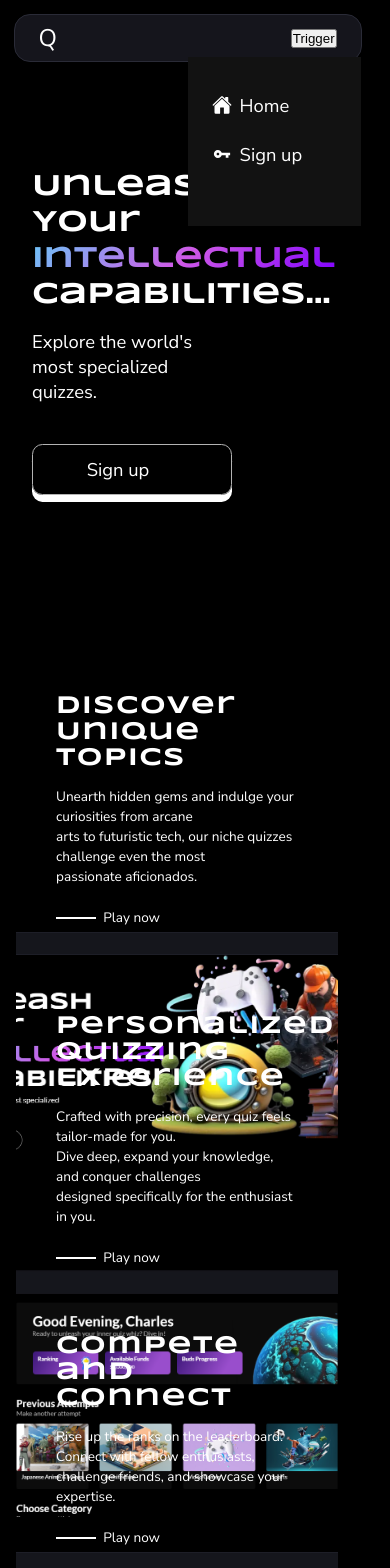
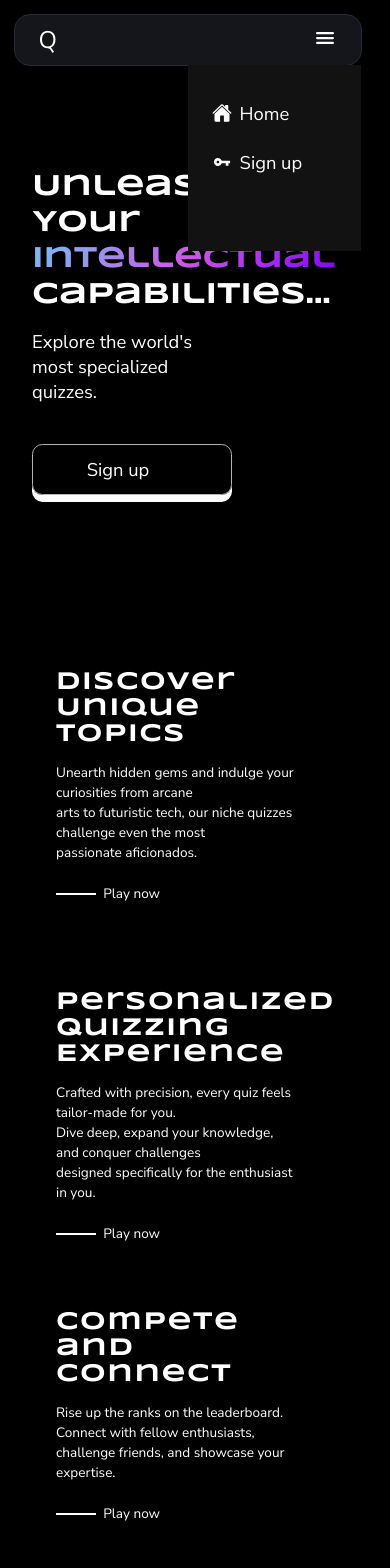
Before and after one commit to Ginikachuqu/QuizBuds, a Vue app: page / in a window 390 px wide. Shown: the top 1568 px of the page. Built offline with nearby package versions, Linux system fonts and the light colour scheme; no server answers.

Commit message:
Responsivity improved.

```diff
--- /dev/null
+++ b/src/assets/icons/IonMenu.vue
@@ -0,0 +1,10 @@
+
+<template>
+  <svg xmlns="http://www.w3.org/2000/svg" width="1em" height="1em" viewBox="0 0 512 512"><path fill="none" stroke="currentColor" stroke-linecap="round" stroke-miterlimit="10" stroke-width="48" d="M88 152h336M88 256h336M88 360h336"></path></svg>
+</template>
+
+<script>
+export default {
+  name: 'IonMenu'
+}
+</script>
--- a/src/components/Navbar/Navbar.vue
+++ b/src/components/Navbar/Navbar.vue
@@ -34,7 +34,7 @@
             <!-- <div class="user__avatar" :style="{ 'background-image': 'url(' + user__avatar + ')' }"></div> -->
         </ul>
         <div class="trigger">
-            <button>Trigger</button>
+            <IonMenu />
         </div>
     </nav>
 </template>
@@ -48,6 +48,7 @@
     import IcRoundSpaceDashboard from '../../assets/icons/IcRoundSpaceDashboard.vue'
     import IonMdKey from '../../assets/icons/IonMdKey.vue'
     import IonPower from '../../assets/icons/IonPower.vue'
+    import IonMenu from '../../assets/icons/IonMenu.vue'
 
     const store = useStore()
 
--- a/src/styles/components/_landing.scss
+++ b/src/styles/components/_landing.scss
@@ -186,7 +186,7 @@
         padding: 1rem;
 
         @include media ("<=phone") {
-            margin-top: 2rem;
+            margin-top: .5rem;
             padding: 0;
         }
 
@@ -214,9 +214,12 @@
 
                         @include media ("<=phone") {
                             display: block;
+                            // margin-bottom: 20rem;
                         }
 
                         &__left {
+
+
                             .title {
 
                                 h1 {
@@ -275,8 +278,7 @@
                             // background-color: $white;
 
                             @include media ("<=phone") {
-                                width: 100%;
-                                height: 250px;
+                                display: none;
                             }
 
                             .image__container {
--- a/src/styles/components/_navbar.scss
+++ b/src/styles/components/_navbar.scss
@@ -36,9 +36,9 @@ nav {
 
         @include media("<=phone") {
             position: absolute;
-            top: 2.65rem;
+            top: 3.15rem;
             right: 0;
-            height: 20vh;
+            height: 22vh;
             width: 50%;
             background-color: $black;
             flex-direction: column;
@@ -113,9 +113,15 @@ nav {
 
     .trigger {
         display: none;
+        font-size: 1.5rem;
+
+        svg {
+            margin-top: .25rem;
+        }
 
         @include media("<=phone") {
             display: block;
+            cursor: pointer;
         }
     }
 }
```
